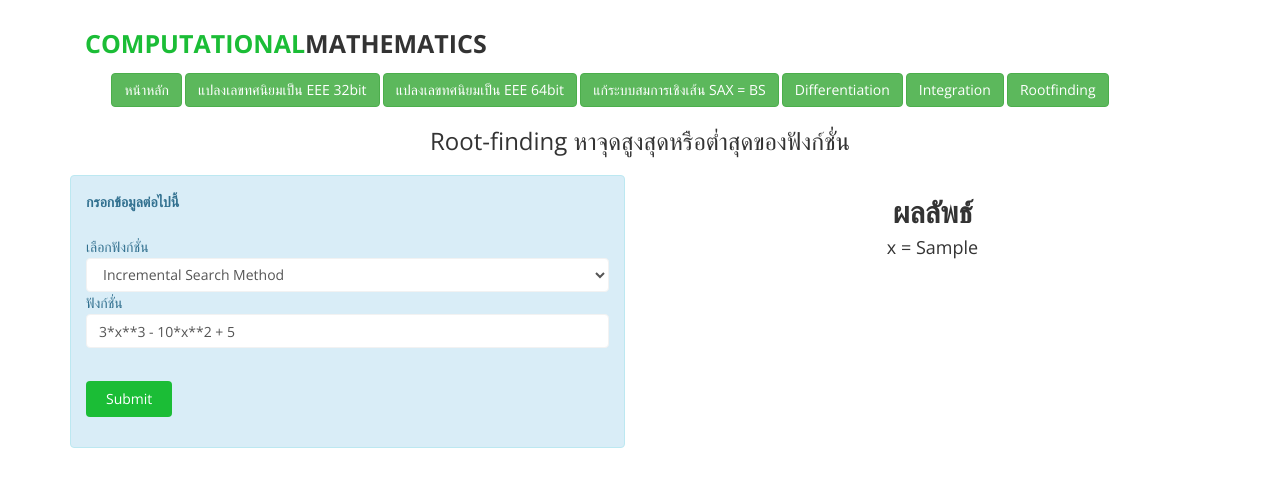
After one commit to WutthichaiTGM/Commath, a Django app: template mysite/templates/myapp/Rootfinding.html in a window 1280 px wide. The commit adds this page. Shown: the top 487 px of the page. Run offline with Django 3.2, Linux system fonts and the light colour scheme; the template is opened without the code that fills it: most values are stand-ins (such as "Sample title", 1, 10 or a date in 2020); some libraries are stand-ins or nearby versions.

Commit message:
NEW Project

```diff
--- /dev/null
+++ b/mysite/templates/myapp/Rootfinding.html
@@ -0,0 +1,86 @@
+{% extends 'myapp/bar/navbar.html' %}
+
+{% block content %}
+<center>
+    <section class="headline-sec">
+        <div class="overlay ">
+            <h3>Root-finding หาจุดสูงสุดหรือต่ำสุดของฟังก์ชั่น</h3>
+        </div>
+    </section>
+</center>
+<!--HOME SECTION END-->
+<section>
+    <div class="container">
+        <div class="row">
+            <div class="col-md-6">
+
+                <div class="alert alert-info">
+                    <div id="group_from" class="form-group">
+                        <strong>กรอกข้อมูลต่อไปนี้</strong>
+                        <br />
+
+                        <label></label>
+                        <form action='' method="post">
+                            {% csrf_token %}
+                            เลือกฟังก์ชั่น
+                            <select class="form-control" id="select" name=function onchange="myFunctiongetselect()">
+                                <option value="incremental">Incremental Search Method</option>
+                                <option value="bisection">Bisection Method</option>
+                                <option value="newton">Newton-Raphson Method</option>
+                                <option value="secant">Secant Method</option>
+                            </select>
+                            ฟังก์ชั่น
+                            <input name="fx" type="text" step=any class="form-control"
+                                placeholder="3*x**3 - 10*x**2 + 5" value="3*x**3 - 10*x**2 + 5">
+                            <div id="df"></div>
+                            <br>
+                            <input type="submit" class="btn btn-primary"></input>
+                        </form>
+                    </div>
+                </div>
+            </div>
+            <center>
+                <div class="col-md-6">
+                    <h2><strong> ผลลัพธ์ </strong></h2>
+                    <h4>x = {{x}}</h4>
+                </div>
+            </center>
+        </div>
+    </div>
+</section>
+
+<script>
+    function myFunctiongetselect() {
+        var x = document.getElementById("select").value;
+        if (x == "newton") {
+            var paragraph = document.getElementById("df");
+            var text = document.createTextNode("ฟังก์ชั้นDif1ครั้ง");
+            paragraph.appendChild(text);
+            var x = document.createElement("INPUT");
+            x.setAttribute("id", "dx");
+            x.setAttribute("name", "dx");
+            x.setAttribute("class", "form-control");
+            x.setAttribute("type", "text");
+            x.setAttribute("placeholder", "9*x**2-20*x");
+            x.setAttribute("value", "9*x**2-20*x");
+            document.getElementById("df").appendChild(x);
+        } else {
+            var div = document.getElementById("dx");
+            div.parentNode.removeChild(div);
+        }
+    }
+</script>
+
+</section>
+<!--FOOTER SECTION END-->
+<div class="copy-txt">
+    <div class="container">
+        <div class="row">
+            {% comment %} <div class="col-md-12 set-foot">
+                &copy 2014 your domain | All rights reserved | Design by : <a href="http://www.binarytheme.com"
+                    target="_blank" style="color:#7C7C7C;">binarytheme.com</a>
+            </div> {% endcomment %}
+        </div>
+    </div>
+</div>
+{% endblock content %}
--- a/mysite/templates/myapp/bar/navbar.html
+++ b/mysite/templates/myapp/bar/navbar.html
@@ -18,6 +18,13 @@
 		.form-color {
 			color: black;
 		}
+
+		.center {
+			display: block;
+			margin-left: auto;
+			margin-right: auto;
+			width: 50%;
+		}
 	</style>
 </head>
 
@@ -28,28 +35,38 @@
 				<div class="container">
 					<div class="navbar-header">
 						<div class="navbar-brand">
-							<a href="#">
-								<h1><span>linear </span>equations</h1>
+							<a href="/">
+								<h1><span>Computational</span>Mathematics</h1>
 							</a>
 						</div>
 					</div>
-
+					<br>
 					<div class="navbar-collapse collapse">
-						<div class="menu">
-							<ul class="nav nav-tabs" role="tablist">
-								<li role="presentation"><a href="/" class="active">หน้าหลัก</a></li>
-								<li role="presentation"><a href="/32bit">แปลงเลขทศนิยมเป็น IEEE 32bit</a></li>
-								<li role="presentation"><a href="/64bit">แปลงเลขทศนิยมเป็น IEEE 64bit</a></li>
-								<li role="presentation"><a href="/AxBs">แก้ระบบสมการเชิงเส้น SAX = BS</a></li>
-							</ul>
-						</div>
+						<center>
+							<div class="menu container">
+								<br>
+								<button class="btn btn-success" onclick="window.location.href = '/';">หน้าหลัก</button>
+								<button class="btn btn-success"
+									onclick="window.location.href = '/32bit';">แปลงเลขทศนิยมเป็น EEE 32bit</button>
+								<button class="btn btn-success"
+									onclick="window.location.href = '/64bit';">แปลงเลขทศนิยมเป็น EEE 64bit</button>
+								<button class="btn btn-success"
+									onclick="window.location.href = '/AxBs';">แก้ระบบสมการเชิงเส้น SAX = BS</button>
+								<button class="btn btn-success"
+									onclick="window.location.href = '/Differentiation';">Differentiation</button>
+								<button class="btn btn-success"
+									onclick="window.location.href = '/Integration';">Integration</button>
+								<button class="btn btn-success"
+									onclick="window.location.href = '/Rootfinding';">Rootfinding</button>
+							</div>
+						</center>
 					</div>
 				</div>
 			</div>
 		</nav>
 	</header>
-    {% block content %}
-    {% endblock  %}
+	{% block content %}
+	{% endblock  %}
 	<!-- jQuery (necessary for Bootstrap's JavaScript plugins) -->
 	<script src="{% static 'myapp/js/jquery-2.1.1.min.js' %}"></script>
 	<script src="{% static 'myapp/js/bootstrap.min.js' %}"></script>
```
Also changed, not shown: mysite/templates/myapp/Differentiation.html (added, +53 -0 lines), mysite/templates/myapp/Integration.html (added, +46 -0 lines), mysite/templates/myapp/index.html (+53 -23 lines).
